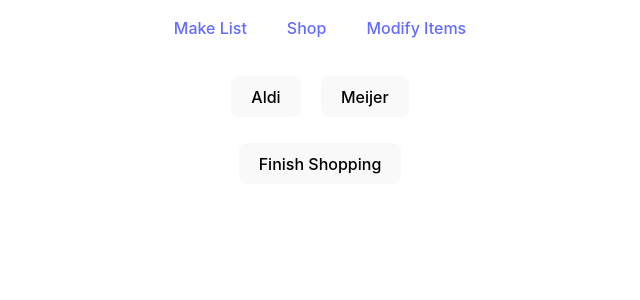
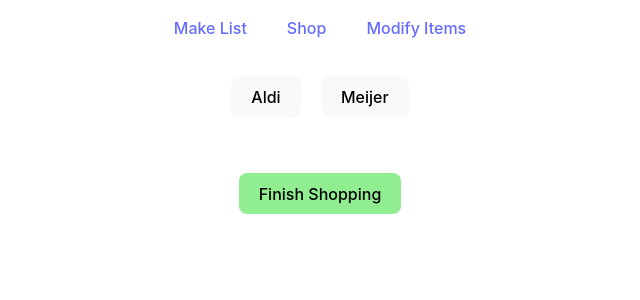
Before and after one commit to StevenVallarsa/shopping-list-app, a React (Vite) app: page /shop in a window 1280 px wide. Shown: the top 300 px of the page, without its empty margins (320-960 px from the left). Built offline with nearby package versions, Linux system fonts and the light colour scheme.

Commit message:
items display correctly on shopping page

```diff
--- a/src/App.css
+++ b/src/App.css
@@ -23,18 +23,17 @@
   margin-bottom: -10px;
 }
 
-li.shopped {
-  text-decoration: "line-through";
-  font-weight: "normal";
-  color: "black"
+.shopped {
+  text-decoration: line-through;
+  font-weight: normal;
+  color: black
 }
 
 .not-shopped {
-  text-decoration: "none";
-  font-weight: "bold";
-  color: "red"
+  text-decoration: none;
+  font-weight: bold;
+  color: red
 }
-
 
 li {
   text-decoration: none;
@@ -46,6 +45,11 @@
 
 .shopping-list {
   padding-bottom: 5px;
+}
+
+#finish-shopping {
+  margin-top: 40px;
+  background-color: lightgreen;
 }
 
 
--- a/src/App.jsx
+++ b/src/App.jsx
@@ -49,9 +49,7 @@
                 <h1>Modify List Items</h1>
                 {deptList.map(dept => (
                   <>
-                    <h2 style={{ marginBottom: "-20px" }} key={dept}>
-                      {dept}
-                    </h2>
+                    <h2 key={dept}>{dept}</h2>
                     <ul>
                       {shoppingList
                         .filter(item => item.dept === dept)
--- a/src/ShoppingTrip.jsx
+++ b/src/ShoppingTrip.jsx
@@ -81,20 +81,16 @@
   };
 
   const handleFinishShopping = () => {
-    for (let category in shoppingList) {
-      if (currentList[category].length > 0) {
-        shoppingList[category] = shoppingList[category].map(item => {
-          for (let listItem of currentList[category]) {
-            if (listItem.id === item.id) {
-              return listItem;
-            }
-          }
-          return item;
-        });
-      }
+    for (let item of currentList) {
+      shoppingList = shoppingList.map(grocery => {
+        if (item.id !== grocery.id || item.isSelected) return grocery;
+        return { ...grocery, isSelected: false };
+      });
+      setShoppingList(shoppingList);
     }
     navigate("/");
   };
+  //                   className={product.isSelected ? "not-shopped" : "shopped"}
 
   return (
     <>
@@ -113,12 +109,13 @@
                   onClick={() => handleItemClick(product.id)}
                 >
                   {product.name}
-                  {product.id}
                 </li>
               ))
           )}
       </ul>
-      <button onClick={handleFinishShopping}>Finish Shopping</button>
+      <button id="finish-shopping" onClick={handleFinishShopping}>
+        Finish Shopping
+      </button>
     </>
   );
 }
--- a/src/index.css
+++ b/src/index.css
@@ -38,7 +38,8 @@
 }
 
 h2 {
-  font-size: 1.5rem;;
+  font-size: 20px;
+  margin-bottom: -20px;
 }
 
 button {
```
